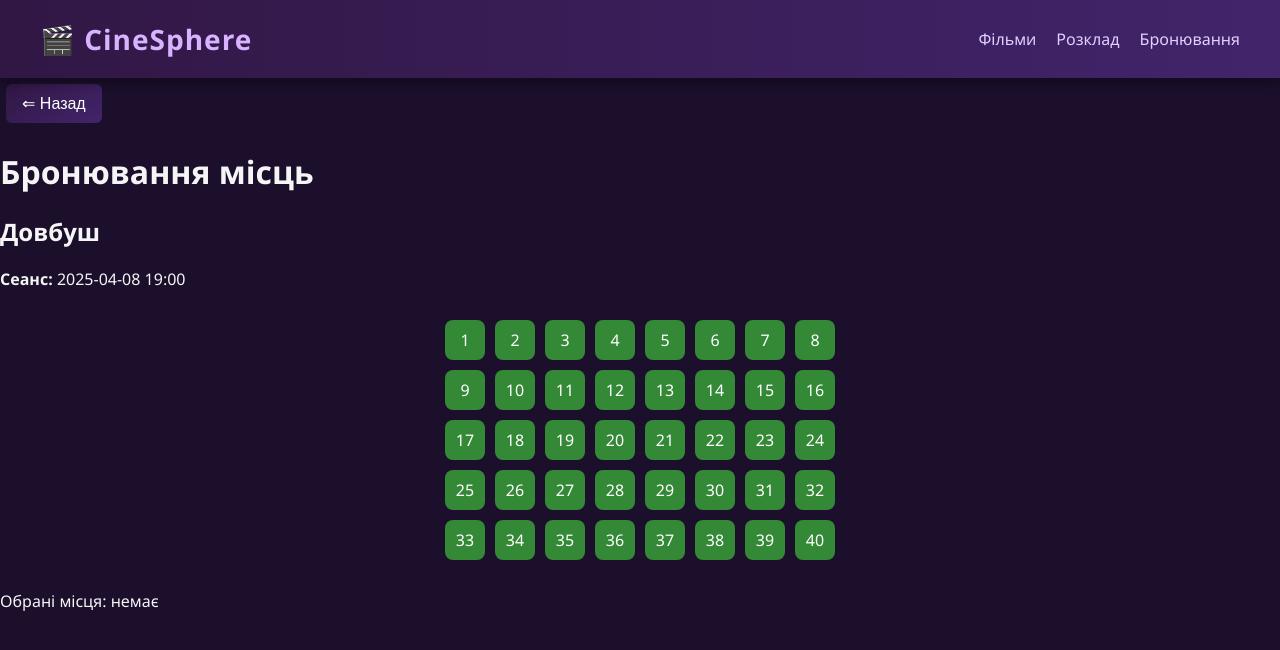
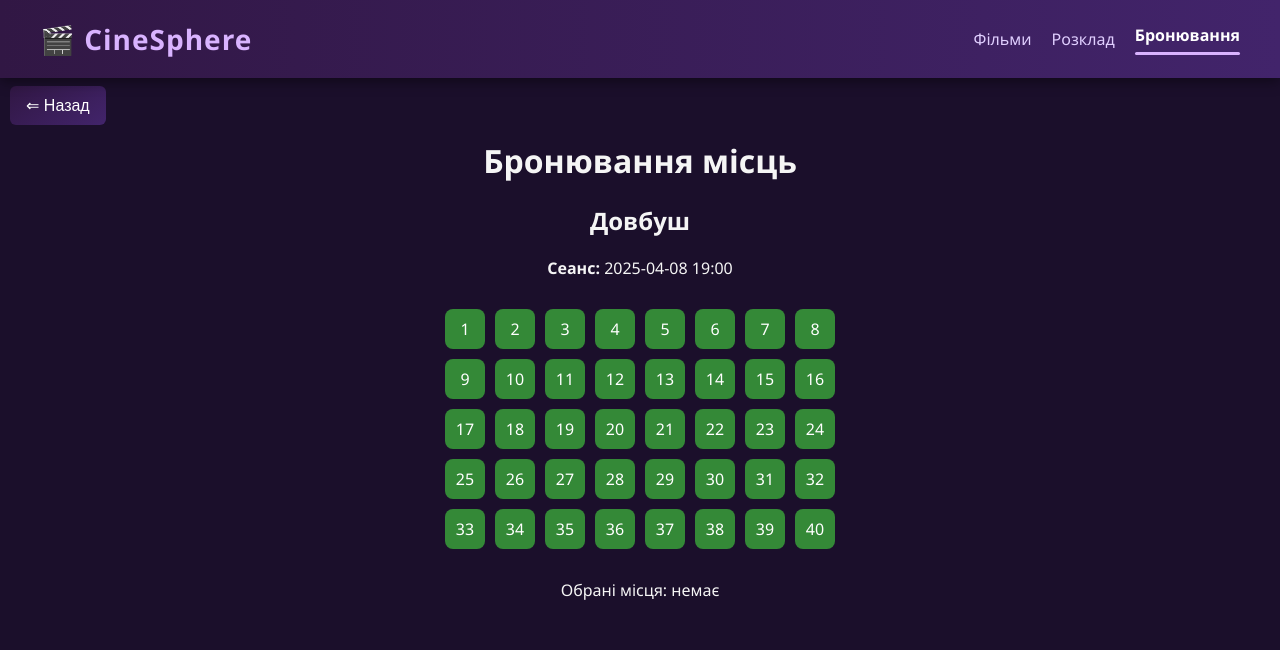
Before and after one commit to AlinaPavlenk18/Lab_8_9_10_Project, a React (Vite) app in the folder cinema-app/: page /booking/1 in a window 1280 px wide. Shown: the top 650 px of the page. Built offline with nearby package versions, Linux system fonts and the light colour scheme.

Commit message:
Implemented routing through the header and improved styling in it

```diff
--- a/cinema-app/src/components/Header.jsx
+++ b/cinema-app/src/components/Header.jsx
@@ -1,15 +1,48 @@
-import React from "react";
+import React, { useState }  from "react";
+import { NavLink,  useLocation } from "react-router-dom";
 import "../styles/Header.css";
 
 const Header = () => {
+  const [isMobileMenuOpen, setIsMobileMenuOpen] = useState(false);
+  const location = useLocation();
+
+  const toggleMenu = () => setIsMobileMenuOpen(!isMobileMenuOpen);
+  const closeMenu = () => setIsMobileMenuOpen(false);
+
+  // перевіряємо, чи ми на шляху бронювання
+  const isBooking = location.pathname.startsWith("/booking");
+
   return (
     <header className="header">
       <div className="logo">🎬 CineSphere</div>
-      <nav className="nav">
-        <a href="#">Фільми</a>
-        <a href="#">Розклад</a>
-        <a href="#">Бронювання</a>
+      <nav className={`nav ${isMobileMenuOpen ? "open" : ""}`}>
+        <NavLink
+          to="/"
+          className={({ isActive }) => isActive ? "nav-link active" : "nav-link"}
+          onClick={closeMenu}
+        >
+          Фільми
+        </NavLink>
+
+        <NavLink
+          to="/schedule"
+          className={({ isActive }) => isActive ? "nav-link active" : "nav-link"}
+          onClick={closeMenu}
+        >
+          Розклад
+        </NavLink>
+
+        <NavLink
+          to="/booking/*"
+          className={`nav-link ${isBooking ? "active" : ""}`}
+          onClick={closeMenu}
+        >
+          Бронювання
+        </NavLink>
       </nav>
+      <div className="burger" onClick={toggleMenu}>
+        ☰
+      </div>
     </header>
   );
 };
--- a/cinema-app/src/components/MovieCard.jsx
+++ b/cinema-app/src/components/MovieCard.jsx
@@ -54,10 +54,8 @@ const MovieCard = ({ title, description, genre, country, year, date, time, poste
       <MovieModal
         movie={{ title, description, genre, country, year,date, time, poster, id }}
         onClose={() => setShowModal(false)}>
-        <Link to={`/booking/${id}`} className="btn-book">Забронювати</Link>
+        <Link to={`/booking/${id}`} className="btn-book-modal">Забронювати</Link>
       </MovieModal>
-
-
       )}
     </>
     );
--- a/cinema-app/src/components/MovieModal.jsx
+++ b/cinema-app/src/components/MovieModal.jsx
@@ -11,9 +11,9 @@ const MovieModal = ({ movie, onClose }) => {
     }
 
     setTimeout(() => {
-      onClose(); // закриваємо модалку
+      onClose();
       navigate(`/booking/${movie.id}`); // переходимо на сторінку бронювання
-    }, 300); // чекаємо, поки анімація завершиться
+    }, 300);
   };
 
   if (!movie) return null;
--- a/cinema-app/src/index.css
+++ b/cinema-app/src/index.css
@@ -82,7 +82,10 @@ body {
   background-color: #8e44ad;
 }
 .btn-back {
-  margin: 6px;
+  position: fixed;
+  left:10px;
+  top:66px;
+  margin: 20px 0;
   padding: 10px 16px;
   background: linear-gradient(145deg, #311744, #42246b);
   color: #fff;
@@ -95,6 +98,28 @@ body {
 
 .btn-back:hover {
   background-color: #444;
+}
+.booking-page {
+  padding: 40px;
+  text-align: center;
+  max-width: 800px;
+  margin: 0 auto;
+}
+
+.booking-page select {
+  margin-top: 20px;
+  padding: 10px 16px;
+  font-size: 16px;
+  border-radius: 8px;
+  background: #2d2a3d;
+  color: #fff;
+  border: none;
+  transition: box-shadow 0.3s;
+}
+
+.booking-page select:focus {
+  outline: none;
+  box-shadow: 0 0 8px #b983ff;
 }
 
 /* Анімація появи */
--- a/cinema-app/src/pages/Booking.jsx
+++ b/cinema-app/src/pages/Booking.jsx
@@ -5,16 +5,44 @@ import CinemaHall from '../components/CinemaHall';
 const Booking = () => {
     const { id } = useParams();
     const navigate = useNavigate();
-    const movie = movies.find((m) => m.id === parseInt(id));
+    const selectedMovie = id ? movies.find((m) => m.id === parseInt(id)) : null;
+
+    const handleSelect = (e) => {
+      const selectedId = e.target.value;
+      if (selectedId) {
+        navigate(`/booking/${selectedId}`);
+      }
+    };
 
   return (
     <div className="booking-page">
-      <button className="btn-back" onClick={() => navigate(-1)}>
-      &lArr; Назад</button>
-      <h1>Бронювання місць</h1>
-      <h2>{movie.title}</h2>
-      <p><strong>Сеанс:</strong> {movie.date} {movie.time}</p>
-      <CinemaHall />
+      <button className="btn-back" onClick={() => navigate("/")}> &lArr; Назад</button>
+
+      <h1> Бронювання місць</h1>
+
+      {/* Якщо фільм не вибрано — показуємо select */}
+      {!selectedMovie && (
+        <>
+          <p style={{ fontSize: "18px" }}>Оберіть фільм зі списку:</p>
+          <select onChange={handleSelect} defaultValue="">
+            <option value="" disabled>— Оберіть фільм —</option>
+            {movies.map((movie) => (
+              <option key={movie.id} value={movie.id}>
+                {movie.title}
+              </option>
+            ))}
+          </select>
+        </>
+      )}
+
+      {/* Якщо фільм вибрано — показуємо кінозал */}
+      {selectedMovie && (
+        <>
+          <h2>{selectedMovie.title}</h2>
+          <p><strong>Сеанс:</strong> {selectedMovie.date} {selectedMovie.time}</p>
+          <CinemaHall />
+        </>
+      )}
     </div>
   );
 };
--- a/cinema-app/src/styles/Header.css
+++ b/cinema-app/src/styles/Header.css
@@ -18,17 +18,45 @@
     color: #d9b3ff;
   }
 
-  .nav a {
+  .burger {
+    display: none;
+    font-size: 28px;
+    color: #fefefe;
+    cursor: pointer;
+  }
+  .nav {
+    display: flex;
+    align-items: center;
+  }
+  .nav-link {
     margin-left: 20px;
     color: #e0cfff;
     text-decoration: none;
     font-weight: 500;
-    transition: color 0.3s;
+    position: relative;
+    transition: color 0.3s ease;
   }
 
-  .nav a:hover {
+  .nav-link:hover {
     color: #ffffff;
     text-shadow: 0 0 5px #d9b3ff;
+  }
+
+  /* Активна вкладка — ПІДКРЕСЛЕННЯ */
+  .nav-link.active {
+    color: #ffffff;
+    font-weight: 600;
+  }
+
+  .nav-link.active::after {
+    content: '';
+    display: block;
+    width: 100%;
+    height: 3px;
+    background: #d9b3ff;
+    border-radius: 2px;
+    margin-top: 6px;
+    animation: slideIn 0.3s ease-in-out;
   }
 
   @media (max-width: 768px) {
@@ -50,8 +78,11 @@
       display: flex;
     }
 
-    .nav a {
+    .nav-link {
       margin: 10px 0;
       font-size: 18px;
     }
+    .burger{
+      display: block;
+    }
   }
```
